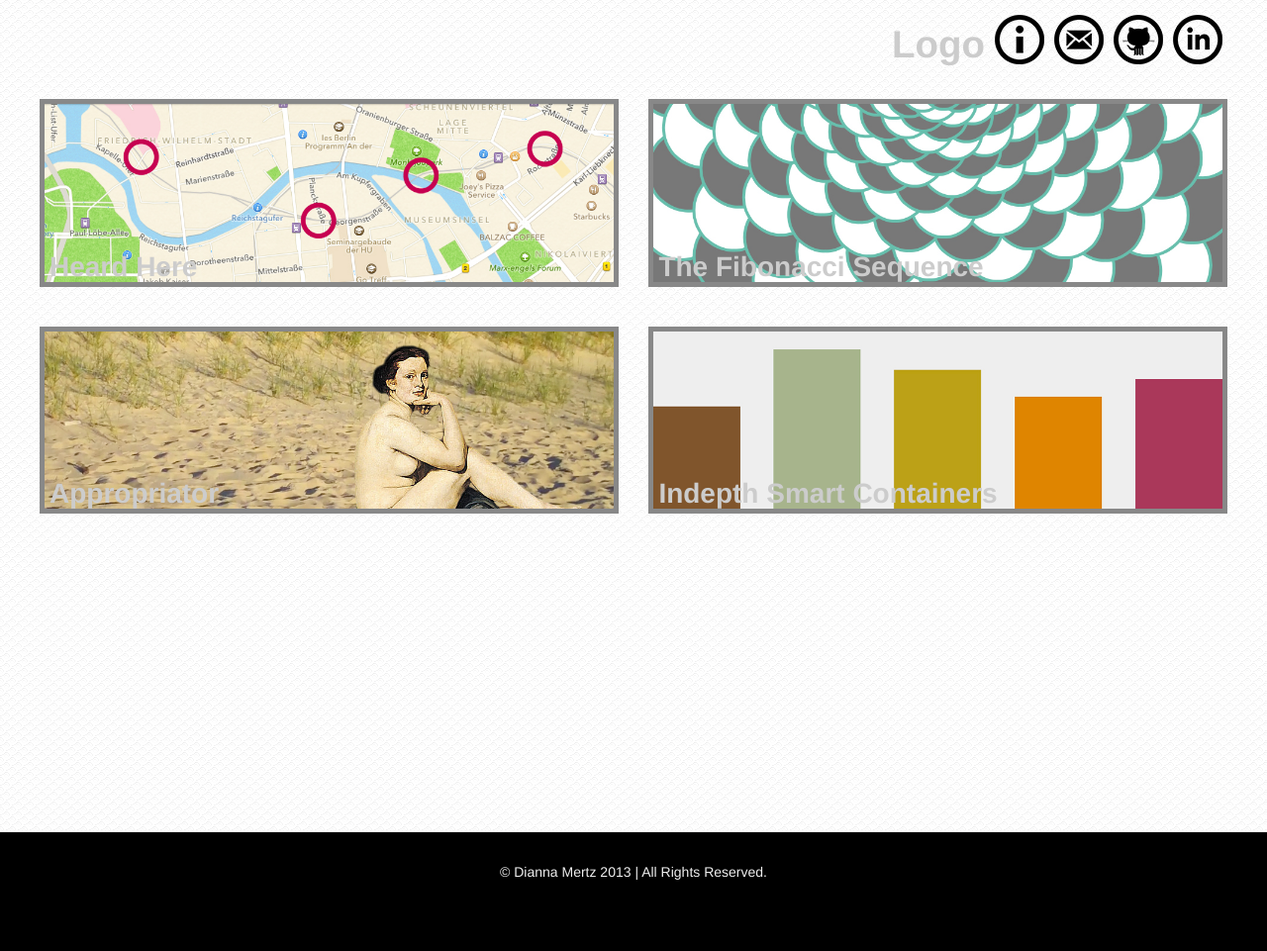
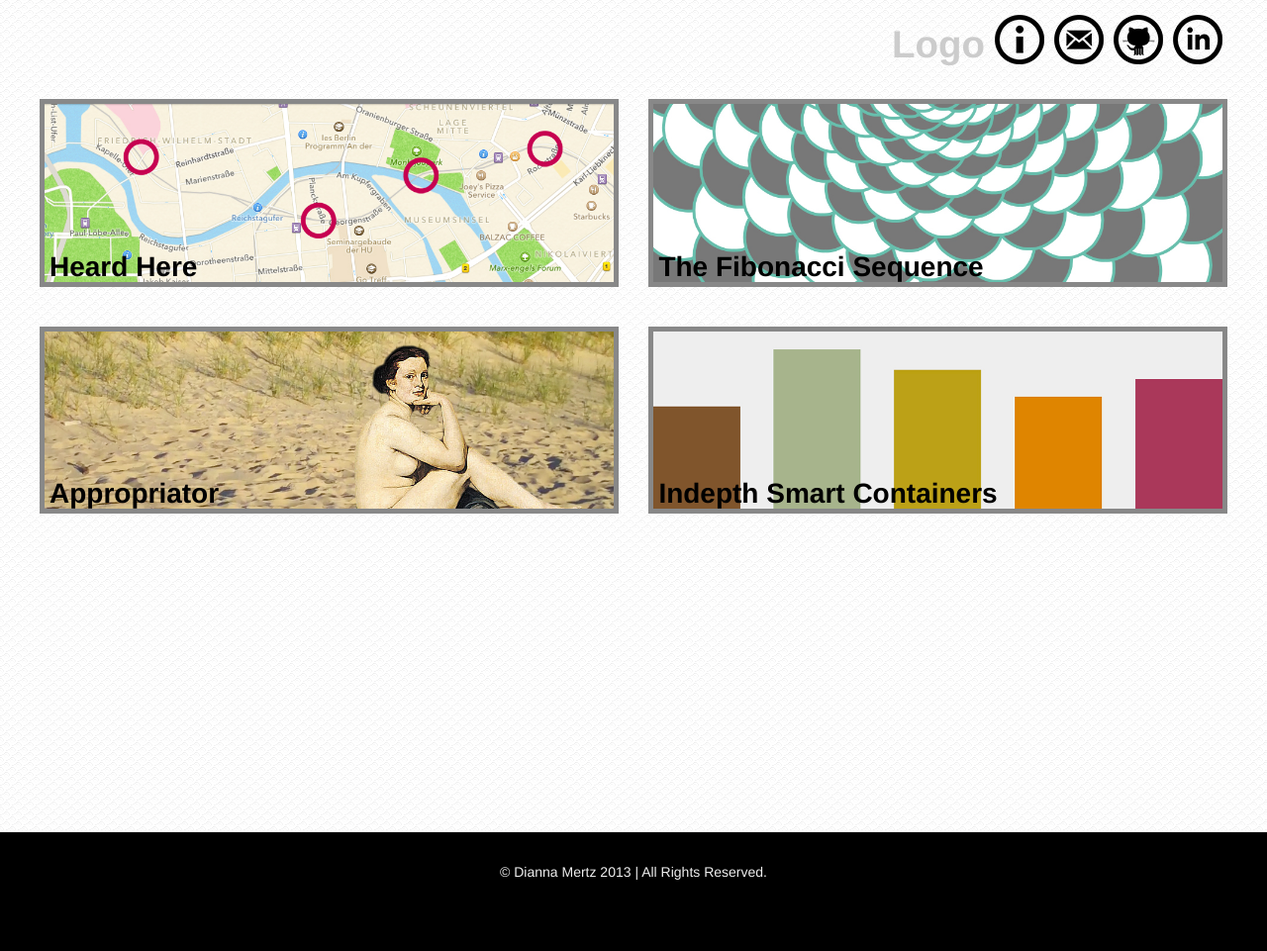
Before and after one commit to diannamertz/doubledi.github.com, a Jekyll site: the page built from index.html, in a window 1280 px wide. Shown: the whole page at 99% size. Built offline with Jekyll 4.4.1, drawn with Linux system fonts in a browser that asks for light colours.

```diff
--- a/css/style.css
+++ b/css/style.css
@@ -43,7 +43,7 @@
   font-size: 2em;
 }
 ul.entries a {
-  color: #88888;
+  color: #000000;
 
 }
 ul.entries a:hover {
```
